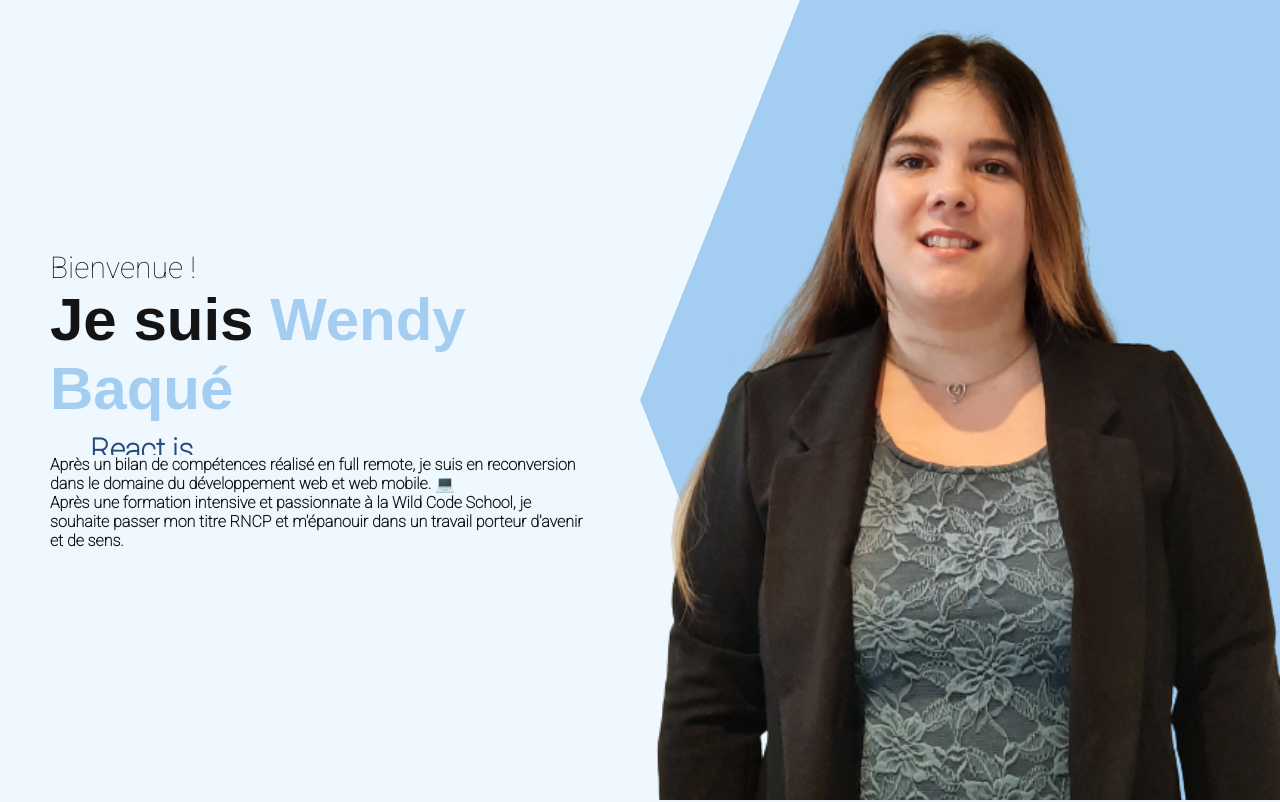
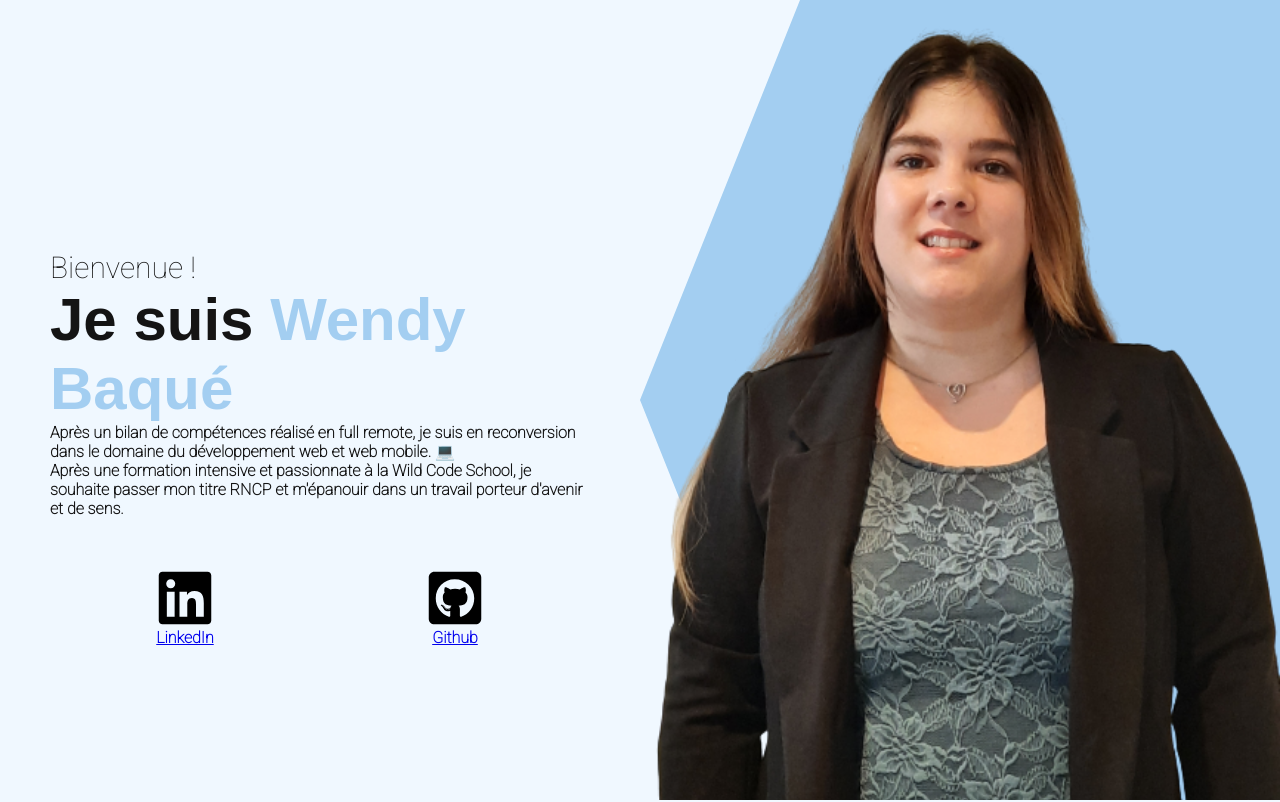
Before and after one commit to wendybaque/Portfolio-vite, a React (Vite) app in the folder frontend/: page / in a window 1280 px wide. Shown: the top 802 px of the page. Built offline with nearby package versions, Linux system fonts and the light colour scheme.

Commit message:
Switch github and linkedin links and icons in about section to intro section

```diff
--- a/frontend/src/components/About.jsx
+++ b/frontend/src/components/About.jsx
@@ -1,8 +1,6 @@
 import React from "react";
 import "./about.css";
 import cv from "../assets/CVrecherchestage.png";
-import linkedin from "../assets/linkedin.svg";
-import github from "../assets/github.svg";
 
 function About() {
   return (
@@ -30,23 +28,6 @@ function About() {
           Motivée, rigoureuse, assidue et ponctuelle, je suis ouverte à tout
           type d&apos;entreprise.
         </p>
-        <div className="about-social-medias">
-          <div className="about-linkedin">
-            <img src={linkedin} alt="linkedin" className="about-linkedin-img" />
-            <a
-              href="https://www.linkedin.com/in/wendy-baqu%C3%A9/"
-              target="_blanck"
-            >
-              LinkedIn
-            </a>
-          </div>
-          <div className="about-github">
-            <img src={github} alt="github" className="about-github-img" />
-            <a href="https://github.com/wendybaque" target="_blanck">
-              Github
-            </a>
-          </div>
-        </div>
       </div>
     </div>
   );
--- a/frontend/src/components/Intro.jsx
+++ b/frontend/src/components/Intro.jsx
@@ -1,6 +1,8 @@
 import React from "react";
 import "./intro.css";
 import photocv from "../assets/photocv.png";
+import linkedin from "../assets/linkedin.svg";
+import github from "../assets/github.svg";
 
 function Intro() {
   return (
@@ -34,6 +36,27 @@ function Intro() {
               un travail porteur d&apos;avenir et de sens.
             </p>
           </div>
+          <div className="intro-social-medias">
+            <div className="intro-linkedin">
+              <img
+                src={linkedin}
+                alt="linkedin"
+                className="intro-linkedin-img"
+              />
+              <a
+                href="https://www.linkedin.com/in/wendy-baqu%C3%A9/"
+                target="_blanck"
+              >
+                LinkedIn
+              </a>
+            </div>
+            <div className="intro-github">
+              <img src={github} alt="github" className="intro-github-img" />
+              <a href="https://github.com/wendybaque" target="_blanck">
+                Github
+              </a>
+            </div>
+          </div>
         </div>
       </div>
       <div className="intro-right">
--- a/frontend/src/components/intro.css
+++ b/frontend/src/components/intro.css
@@ -34,8 +34,8 @@
 }
 
 .intro-title {
-  height: 50px;
-  overflow: hidden;
+  height: 100px;
+  overflow:hidden;
 }
 
 .intro-title-wrapper {
@@ -61,7 +61,7 @@
 }
 
 .intro-title-item {
-  height: 50px;
+  height: 100px;
   font-size: 30px;
   font-weight: bold;
   color: var(--second-color);
@@ -90,3 +90,39 @@ span {
   font-family: "Baskerville", sans-serif;
   color: var(--third-color);
 }
+
+.intro-social-medias {
+  display: flex;
+  align-items: center;
+  justify-content: space-around;
+  flex-direction: row;
+  margin-top: 50px;
+}
+
+.intro-linkedin-img {
+  width: 60px;
+  height: 60px;
+}
+
+.intro-github-img {
+  width: 60px;
+  height: 60px;
+}
+
+.intro-linkedin {
+  display: flex;
+  flex-direction: column;
+  flex-wrap: nowrap;
+  justify-content: center;
+  align-items: center;
+  align-content: stretch;
+}
+
+.intro-github {
+  display: flex;
+  flex-direction: column;
+  flex-wrap: nowrap;
+  justify-content: center;
+  align-items: center;
+  align-content: stretch;
+}
```
